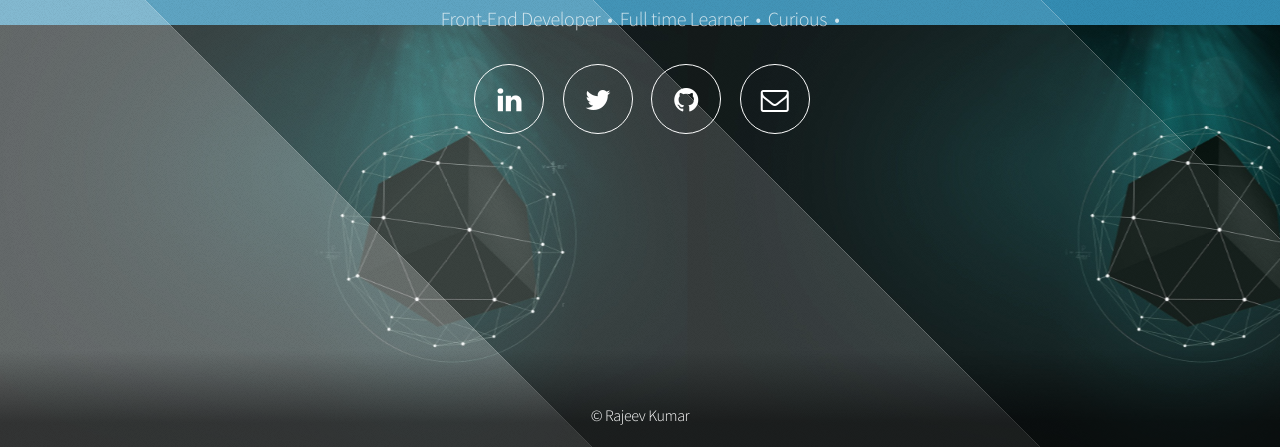
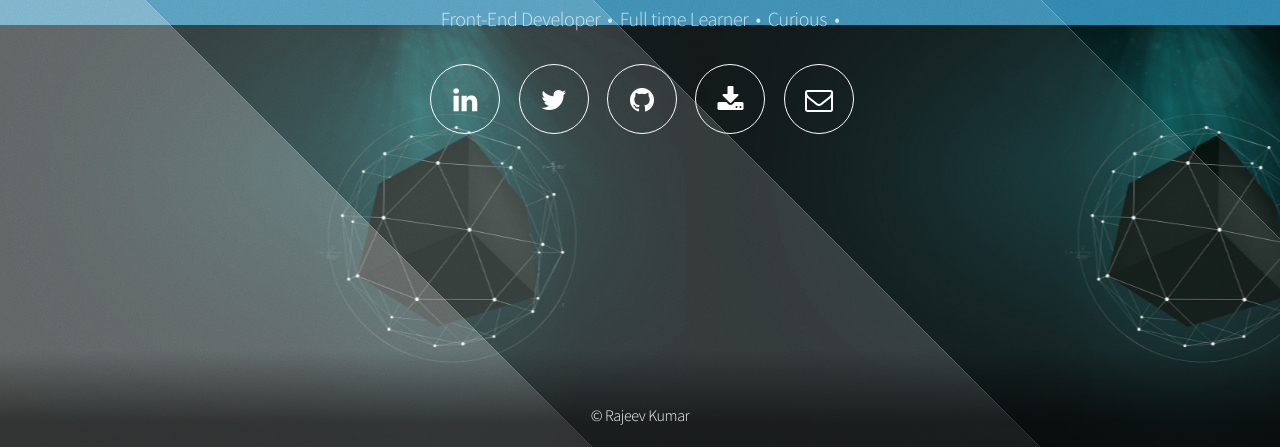
Before and after one commit to rajivkr16/portfolio, a plain HTML site: page index.html in a window 1280 px wide. Shown: the part 353-800 px from the top of the page. Drawn offline with Linux system fonts and the light colour scheme.

Commit message:
Update index.html

```diff
--- a/index.html
+++ b/index.html
@@ -30,6 +30,7 @@
 								<li><a href="https://www.linkedin.com/in/rajivkr16/" class="icon fa-linkedin"><span class="label">linkedin</span></a></li>
 								<li><a href="https://twitter.com/mr_rajivkr16" class="icon fa-twitter"><span class="label">Twitter</span></a></li>
 								<li><a href="https://github.com/rajivkr16" class="icon fa-github"><span class="label">Github</span></a></li>
+								<li><a href="https://drive.google.com/file/d/13Rf_XElwJtiXmXB4_CD6tbGTnbqgDeWW/view" class="icon fa-download"><span class="label">Resume</span></a></li>
 								<li><a href="mailto:rajivkr16@gmail.com" class="icon fa-envelope-o"><span class="label">Email</span></a></li>
 							</ul>
 						</nav>
```
